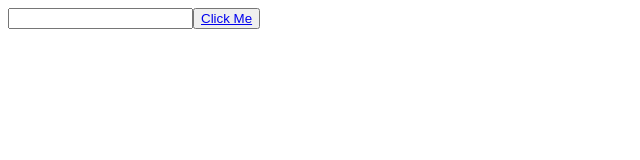
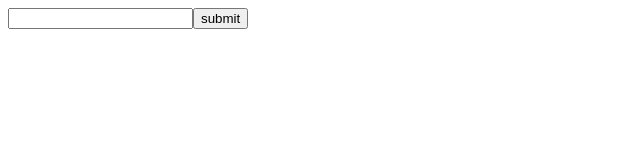
Before and after one commit to kgonzale/nearest-restaurants, a React (Create React App) app: page / in a window 1280 px wide. Shown: the top 160 px of the page, without its empty margins (0-640 px from the left). Built offline with nearby package versions, Linux system fonts and the light colour scheme.

Commit message:
working router

```diff
--- a/package.json
+++ b/package.json
@@ -8,6 +8,7 @@
     "@types/react": "16.8.14",
     "@types/react-dom": "16.8.4",
     "axios": "^0.18.0",
+    "history": "^4.9.0",
     "react": "^16.8.6",
     "react-dom": "^16.8.6",
     "react-router-dom": "^5.0.0",
--- a/src/components/DefaultPage.tsx
+++ b/src/components/DefaultPage.tsx
@@ -1,27 +1,24 @@
 import React, { useState } from 'react';
-import { BrowserRouter as Router, Route, Link } from "react-router-dom";
+import { createBrowserHistory } from 'history';
 
 
-
-const axios = require('axios');
+const history = createBrowserHistory();
+const location = history.location;
 
 
-const DefaultPage = () => {
+const DefaultPage = (props: any) => {
     const [value, setValue] = useState('');
 
     const handleSubmit = (event: React.FormEvent<HTMLFormElement>) => {
         event.preventDefault();
+        props.history.push('/results');
     }
 
     return (
         <div>
             <form onSubmit={handleSubmit}>
                 <input type="text" onChange={e => setValue(e.target.value)} value={value} ></input>
-                <Router>
-                    <button>
-                        <Link to='/new/location/' type="submit">Click Me</Link>
-                    </button>
-                </Router>
+                <input type="submit" value="submit"></input>
 
             </form>
         </div>
--- a/src/components/Results.tsx
+++ b/src/components/Results.tsx
@@ -1,7 +1,7 @@
 import React from 'react';
 
 const Results = () => {
-    return <h2>kevin</h2>
+    return <h2>srini</h2>
 }
 
 export default Results;
```
